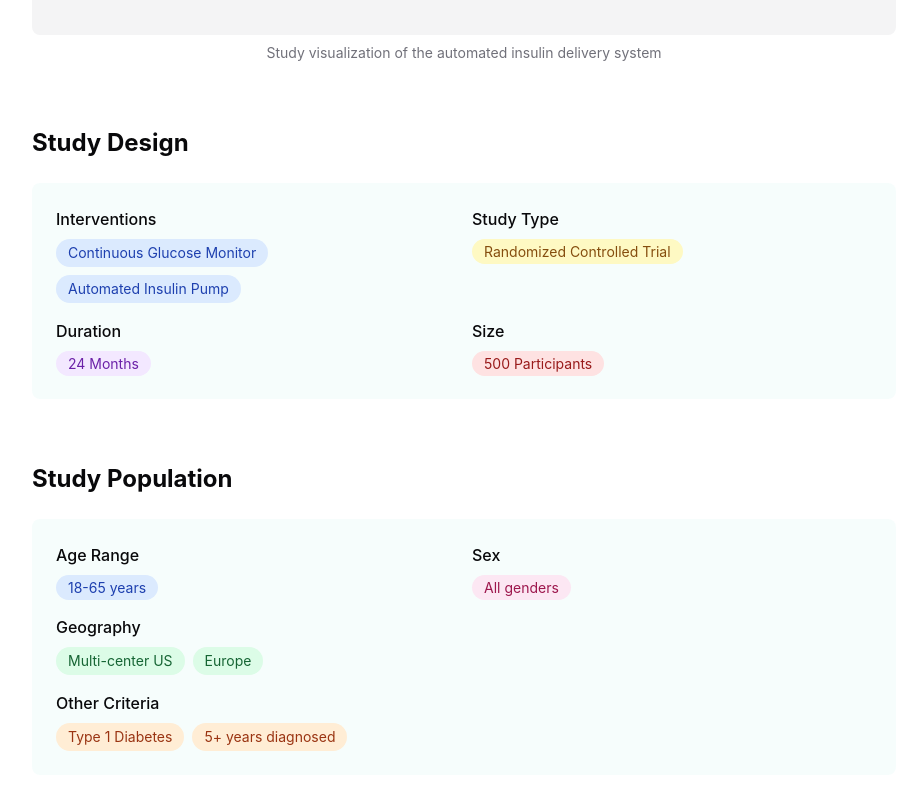
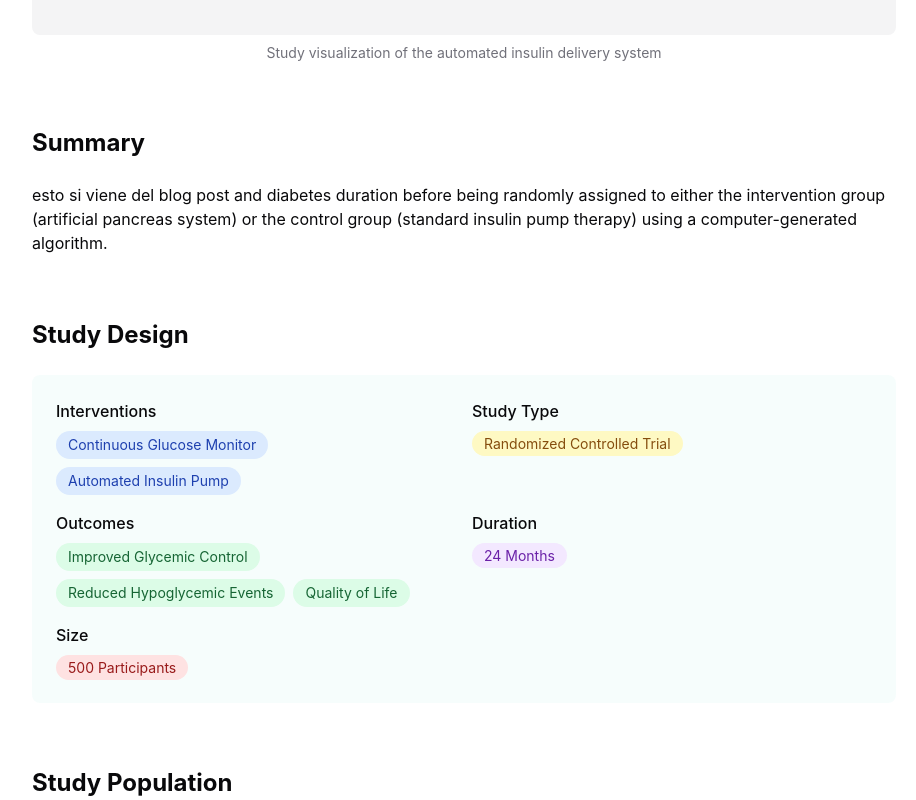
Before and after one commit to Muhammad-Umar-Waqar/final_repo_dd_mpv3, a Next.js app: page /posts/artificial-pancreas-trial in a window 1280 px wide. Shown: the part 880-1680 px from the top of the page, without its empty margins (176-1092 px from the left). Built offline with nearby package versions, Linux system fonts and the light colour scheme.

Commit message:
newsletter and misc changes to post template

```diff
--- a/components/post-template/index.js
+++ b/components/post-template/index.js
@@ -1,6 +1,6 @@
 import React, { useState } from 'react';
 import { IconChevronUp, IconPhoto, IconFileAnalytics, IconBook, IconClock } from '@tabler/icons-react';
-import DiscussionsSection from '../DiscussionsSection';
+import DiscussionsSection from '../DiscussionsSection.js';
 
 
 const BlogPost = ({
@@ -8,8 +8,10 @@ const BlogPost = ({
   author = "Dr. Sarah Johnson",
   publishDate = "January 31, 2025",
   readTime = "8 min read",
+  summary = "baba baba baba",
   studyDesign = {
     interventions: ["Continuous Monitoring", "Smart Insulin"],
+    outcomes:["outcome 1", "outcome 2"],
     studyType: "Randomized Controlled Trial",
     duration: "24 Months",
     size: "500 Participants"
@@ -26,7 +28,9 @@ const BlogPost = ({
     continuous glucose monitoring with automated insulin delivery.`,
   keyFindings = `The study revealed significant improvements in glycemic control among intervention group
     participants. Key outcomes included a 35% reduction in hypoglycemic events.`,
-  biasScore = "Moderate",
+    comparison = `The study revealed significant improvements in glycemic control among intervention group
+    participants. Key outcomes included a 35% reduction in hypoglycemic events.`,
+    biasScore = "Moderate",
   effectivenessAnalysis = {
     intervention: "AI-Driven Monitoring",
     effectiveness: "Moderate"
@@ -108,6 +112,10 @@ const BlogPost = ({
             Study visualization of the automated insulin delivery system
           </figcaption>
         </figure>
+        <section className="mb-16">
+            <h2 className="text-2xl font-bold mb-6">Summary</h2>
+            <p>{summary}</p>
+          </section>
 
         {/* Study Design Section */}
         <section className="mb-16">
@@ -130,20 +138,32 @@ const BlogPost = ({
                   {studyDesign.studyType}
                 </span>
               </div>
-            </div>
-            <div className="grid grid-cols-1 md:grid-cols-2 gap-4">
+              <div>
+                <h3 className="font-medium mb-2">Outcomes</h3>
+                <div className="flex flex-wrap gap-2">
+                  {studyDesign.outcomes.map((outcome, index) => (
+                    <span key={index} className="px-3 py-1 bg-green-100 text-green-800 rounded-full text-sm">
+                      {outcome}
+                    </span>
+                  ))}
+                </div>
+              </div>
               <div>
                 <h3 className="font-medium mb-2">Duration</h3>
                 <span className="px-3 py-1 bg-purple-100 text-purple-800 rounded-full text-sm">
                   {studyDesign.duration}
                 </span>
               </div>
+            </div>
+            <div className="grid grid-cols-1 md:grid-cols-2 gap-4">
+
               <div>
                 <h3 className="font-medium mb-2">Size</h3>
                 <span className="px-3 py-1 bg-red-100 text-red-800 rounded-full text-sm">
                   {studyDesign.size}
                 </span>
               </div>
+
             </div>
           </div>
         </section>
@@ -166,6 +186,7 @@ const BlogPost = ({
                 </span>
               </div>
             </div>
+            <div className="grid grid-cols-1 md:grid-cols-2 gap-4">
             <div>
               <h3 className="font-medium mb-2">Geography</h3>
               <div className="flex flex-wrap gap-2">
@@ -186,6 +207,8 @@ const BlogPost = ({
                 ))}
               </div>
             </div>
+
+            </div>
           </div>
         </section>
 
@@ -205,6 +228,10 @@ const BlogPost = ({
             <h2>Key Findings</h2>
             <p>{keyFindings}</p>
           </section>
+          <section>
+            <h2>Comparison with other Studies</h2>
+            <p>{comparison}</p>
+          </section>
         </section>
 
               {/* Bias Analysis Section - Now in its own centered row */}
@@ -213,7 +240,7 @@ const BlogPost = ({
             <div className="bg-secondary/5 rounded-lg p-6">
               <div className="flex items-center gap-2 mb-4 justify-center">
                 <IconFileAnalytics className="w-6 h-6" />
-                <h2 className="text-xl font-bold">Bias Analysis Score</h2>
+                <h2 className="text-xl font-bold">Bias Analysis Score </h2>
               </div>
               <div className="flex justify-center">
                 <span className="px-3 py-1 bg-yellow-100 text-yellow-800 rounded-full text-sm">
@@ -239,6 +266,7 @@ const BlogPost = ({
                   {effectivenessAnalysis.intervention}
                 </span>
               </div>
+
               <div className="flex items-center justify-between">
                 <span className="text-muted-foreground">Effectiveness:</span>
                 <span className="px-3 py-1 bg-yellow-100 text-yellow-800 rounded-full text-sm">
@@ -272,6 +300,29 @@ const BlogPost = ({
           xCards={xCards}
           youtubeCards={youtubeCards}
         />
+         {/* Newsletter Section */}
+         <section className="max-w-4xl mx-auto px-4 py-16 text-center">
+          <h2 className="text-4xl font-bold mb-6">Stay informed. Stay ahead.</h2>
+          <p className="text-lg text-muted-foreground max-w-3xl mx-auto mb-8">
+          Subscribe now for the latest breakthroughs, expert insights, and cutting-edge updates in diabetes care—delivered straight to your inbox.
+          </p>
+          <div className="max-w-2xl mx-auto">
+            <form onSubmit={(e) => e.preventDefault()} className="flex flex-col sm:flex-row gap-4">
+              <input
+                type="email"
+                placeholder="Enter your email"
+                className="flex-1 px-4 py-3 rounded-md border border-input bg-background text-foreground placeholder:text-muted-foreground focus:outline-none focus:ring-2 focus:ring-primary focus:ring-offset-2 transition-colors"
+                required
+              />
+              <button
+                type="submit"
+                className="px-8 py-3 bg-primary text-primary-foreground rounded-md hover:bg-primary/90 transition-colors focus:outline-none focus:ring-2 focus:ring-primary focus:ring-offset-2"
+              >
+                Subscribe
+              </button>
+            </form>
+          </div>
+        </section>
       </main>
     </div>
   );
--- a/pages/posts/artificial-pancreas-trial.js
+++ b/pages/posts/artificial-pancreas-trial.js
@@ -14,9 +14,13 @@ export default function ArtificialPancreasTrialPost() {
 
   const postData = {
     title: "Long-term Outcomes of Artificial Pancreas Systems: A 24-Month Multi-Center Trial",
+    summary: `esto si viene del blog post and diabetes
+      duration before being randomly assigned to either the intervention group (artificial pancreas system)
+      or the control group (standard insulin pump therapy) using a computer-generated algorithm.`,
     publishDate: "January 31, 2025",
     studyDesign: {
       interventions: ["Continuous Glucose Monitor", "Automated Insulin Pump"],
+      outcomes: ["Improved Glycemic Control", "Reduced Hypoglycemic Events", "Quality of Life"],
       studyType: "Randomized Controlled Trial",
       duration: "24 Months",
       size: "500 Participants"
@@ -53,84 +57,72 @@ export default function ArtificialPancreasTrialPost() {
     expertCards: [
       {
         title: "Expert Analysis of AID Systems",
-        content: "In-depth review of the latest automated insulin delivery developments",
-        date: "2h ago",
+        outboundLink: "https://example.com/expert-analysis",
         author: "Dr. Sarah Chen"
       },
       {
         title: "Clinical Perspective on Trial Results",
-        content: "Key implications for diabetes management practice",
-        date: "1d ago",
+        outboundLink: "https://example.com/expert-analysis",
         author: "Prof. Michael Roberts"
       }
     ],
     onlineCards: [
       {
         title: "Patient Experience Forum",
-        content: "Real-world feedback from system users",
-        date: "3h ago",
+        outboundLink: "https://example.com/expert-analysis",
         author: "T1D Support Network"
       },
       {
         title: "Healthcare Provider Discussion",
-        content: "Implementation strategies and clinical observations",
-        date: "6h ago",
+        outboundLink: "https://example.com/expert-analysis",
         author: "Diabetes Care Community"
       }
     ],
     redditCards: [
       {
         title: "r/diabetes Tech Discussion",
-        content: "Community insights on the trial results",
-        date: "4h ago",
+        outboundLink: "https://example.com/expert-analysis",
         author: "r/diabetes"
       },
       {
         title: "Patient AMA Thread",
-        content: "Trial participant sharing experiences",
-        date: "1d ago",
+        outboundLink: "https://example.com/expert-analysis",
         author: "r/T1D"
       }
     ],
     studyCards: [
       {
         title: "Comparative Analysis",
-        content: "How this trial compares to previous AID studies",
-        date: "1d ago",
+        outboundLink: "https://example.com/expert-analysis",
         author: "Diabetes Research Institute"
       },
       {
         title: "Meta-analysis Update",
-        content: "Integration of new findings with existing research",
-        date: "2d ago",
+        outboundLink: "https://example.com/expert-analysis",
         author: "Clinical Trials Database"
       }
     ],
     xCards: [
       {
         title: "Research Impact Thread",
-        content: "Expert commentary on trial implications",
-        date: "1h ago",
+        outboundLink: "https://example.com/expert-analysis",
         author: "@DiabetesExperts"
       },
       {
         title: "Healthcare Policy Discussion",
-        content: "Implications for treatment guidelines",
-        date: "5h ago",
+        outboundLink: "https://example.com/expert-analysis",
         author: "@HealthPolicy"
       }
     ],
     youtubeCards: [
       {
         title: "Trial Results Explained",
-        content: "Visual breakdown of key findings",
-        date: "6h ago",
+        outboundLink: "https://example.com/expert-analysis",
         author: "DiabetesEd Channel"
       },
       {
         title: "Patient Success Stories",
-        content: "Video testimonials from trial participants",
-        date: "1d ago",
+        outboundLink: "https://example.com/expert-analysis",
         author: "Medical Tech Reviews"
       }
     ]
```
Also changed, not shown: components/DiscussionsSection.js (+19 -16 lines), 1 other file (tests, documents, lock files or other folders).
